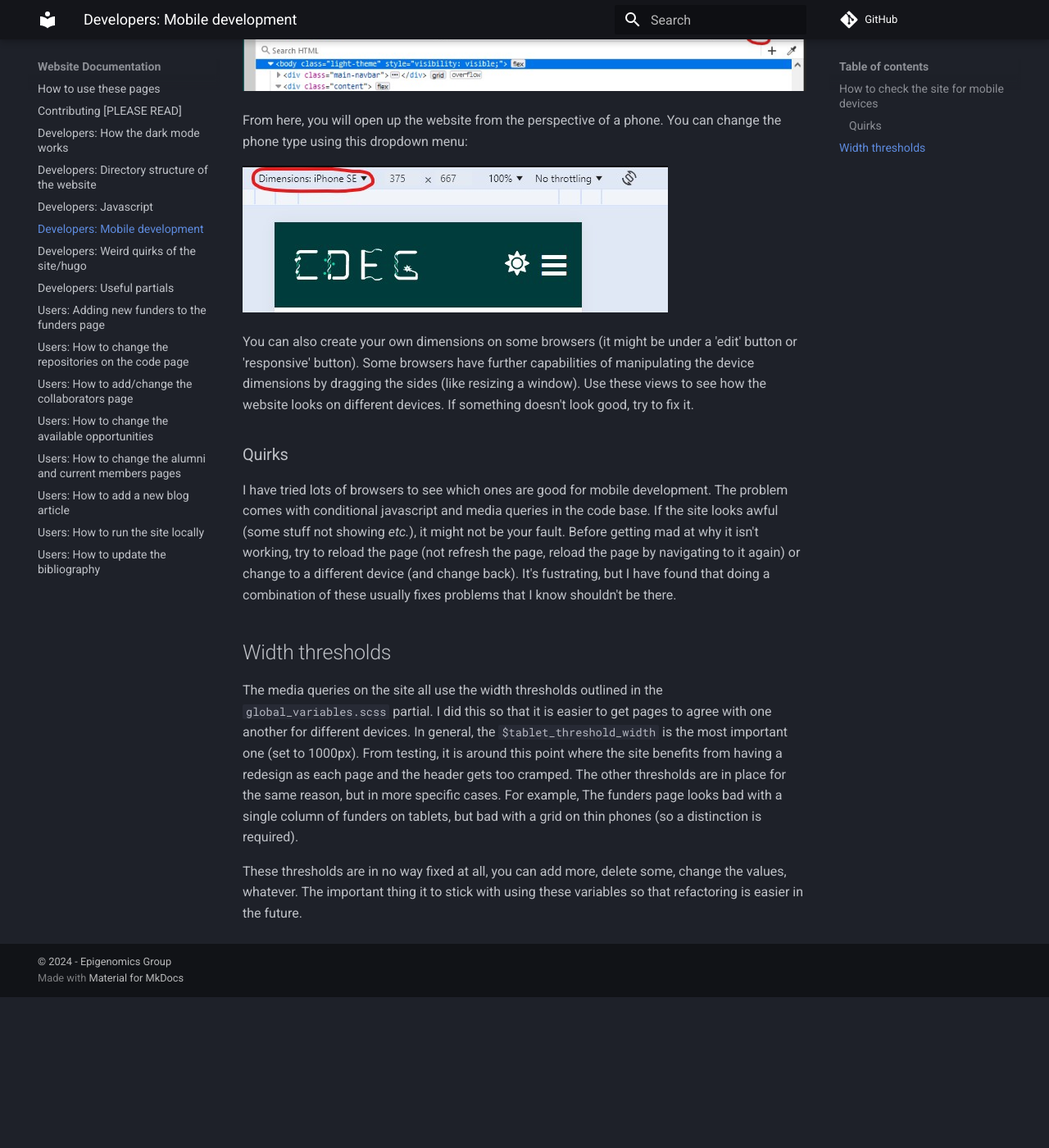
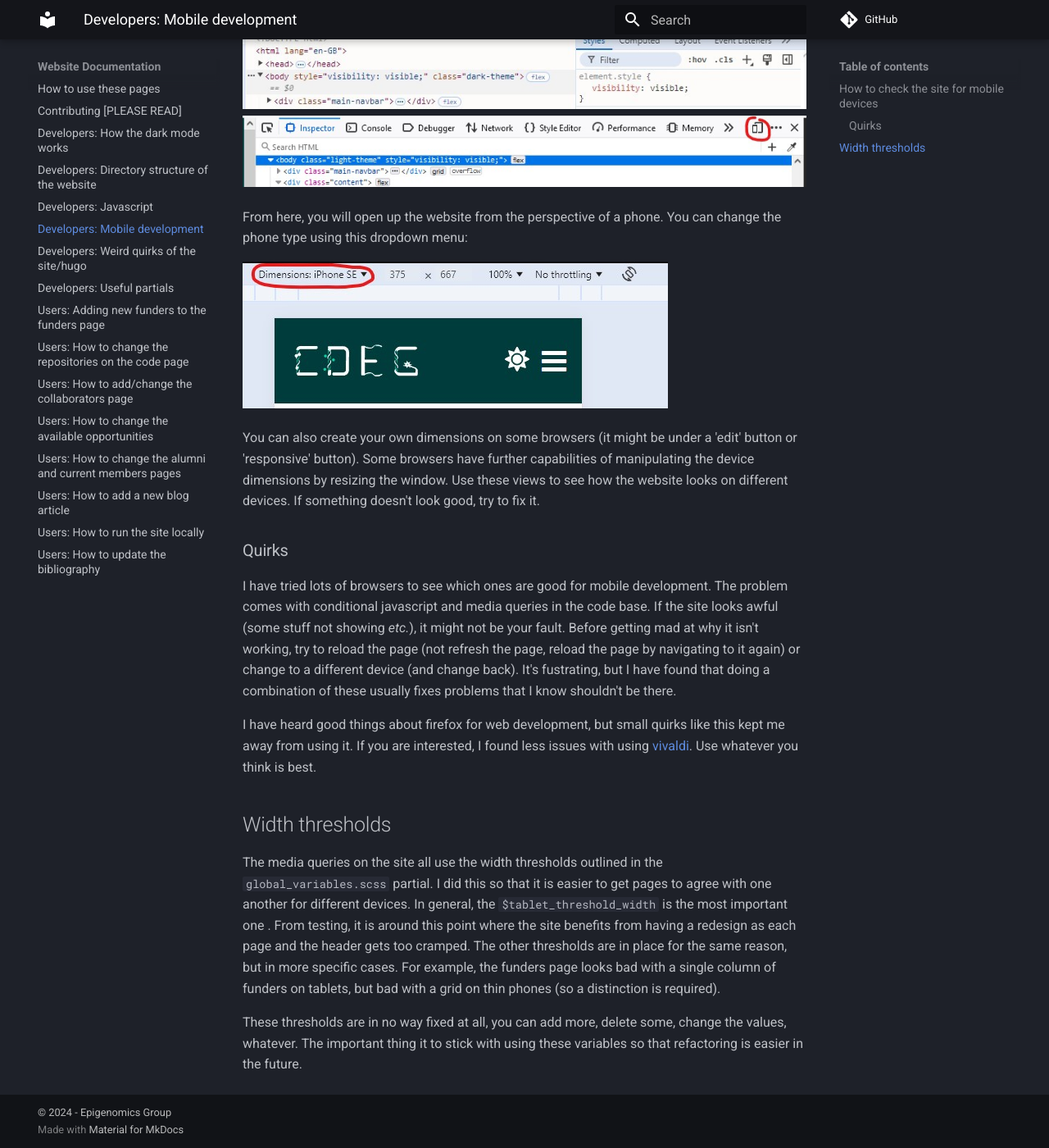
Before and after one commit to EpigeneticsExeter/EpigenomicsLabWeb, an MkDocs documentation site: the page built from documentation/docs/Developers-mobile-development.md, in a window 1280 px wide and 1400 px high, scrolled down 865 px. Shown: the whole window at 82% size. Built offline with MkDocs 1.6.1 and Material for MkDocs 9.7.7, drawn with Linux system fonts in a browser that asks for light colours; comment, search, counter and statistics services are not loaded; before the commit the page ends 2081 px from its top, so only the background shows below that; some of the changed text lies outside the part shown.

Commit message:
docs: clear up wording

```diff
--- a/documentation/docs/Developers-mobile-development.md
+++ b/documentation/docs/Developers-mobile-development.md
@@ -4,17 +4,20 @@
 latest smart toothbrush? Making a site scalable to multiple devices is a bit of
 a pain, but it is necessary.
 
-If you want any help on how to make websites responsive to different devices,
-I reccommend reading
+If you want any help on how to get started with making websites responsive to
+different devices, I reccommend reading
 [this page from w3schools](https://www.w3schools.com/html/html_responsive.asp).
 
 ## How to check the site for mobile devices
 
 If you are using a modern browser, you should have access to a developer view
-of sites. This view will allow you to see the html, the computed styles of
-elements, the console and much more. Every browser has their own way of
-opening up this view unfortunately, but you should be able to find the option
-in the dropdown list when you right click on the background of a website.
+for websites. This view will allow you to see the html, the computed styles of
+elements, the console and much more. Every browser has their own way of opening
+up this view (so I can't give perfect instructions on how to open it), but you
+should be able to find the option in the dropdown list when you right click on
+the background of a website.
+
+![inspect button](./images/inspect-button.jpg)
 
 Once you're in this view, you should see something like this on the right:
 
@@ -33,9 +36,9 @@
 
 You can also create your own dimensions on some browsers (it might be under a
 'edit' button or 'responsive' button). Some browsers have further capabilities
-of manipulating the device dimensions by dragging the sides (like resizing
-a window). Use these views to see how the website looks on different devices.
-If something doesn't look good, try to fix it.
+of manipulating the device dimensions by  resizing the window. Use these views
+to see how the website looks on different devices. If something doesn't look
+good, try to fix it.
 
 
 ### Quirks
@@ -49,17 +52,22 @@
 I have found that doing a combination of these usually fixes problems that I
 know shouldn't be there.
 
+I have heard good things about firefox for web development, but small quirks
+like this kept me away from using it. If you are interested, I found less
+issues with using [vivaldi](https://vivaldi.com). Use whatever you think is
+best.
+
 ## Width thresholds
 
 The media queries on the site all use the width thresholds outlined in the
-`global_variables.scss` partial. I did this so that it is easier to get
-pages to agree with one another for different devices. In general, the
-`$tablet_threshold_width` is the most important one (set to 1000px). From
-testing, it is around this point where the site benefits from having a
-redesign as each page and the header gets too cramped. The other thresholds
-are in place for the same reason, but in more specific cases. For example,
-The funders page looks bad with a single column of funders on tablets, but
-bad with a grid on thin phones (so a distinction is required).
+`global_variables.scss` partial. I did this so that it is easier to get pages
+to agree with one another for different devices. In general, the
+`$tablet_threshold_width` is the most important one . From testing, it is
+around this point where the site benefits from having a redesign as each page
+and the header gets too cramped. The other thresholds are in place for the same
+reason, but in more specific cases. For example, the funders page looks bad
+with a single column of funders on tablets, but bad with a grid on thin phones
+(so a distinction is required).
 
 These thresholds are in no way fixed at all, you can add more, delete some,
 change the values, whatever. The important thing it to stick with using
```
Also changed, not shown: documentation/docs/images/inspect-button.jpg (added).
